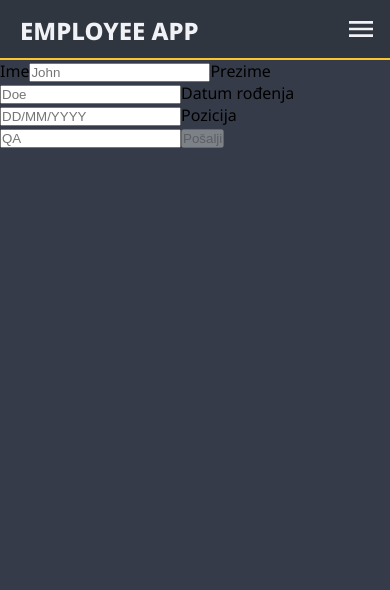
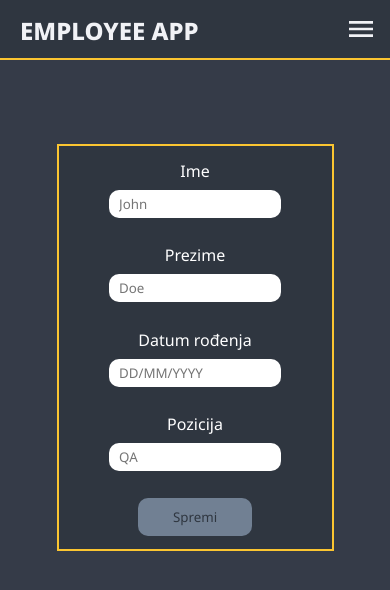
Before and after one commit to Shiftyhead2/angular-employee-app, an Angular app: page /employee-form in a window 390 px wide. Shown: the top 590 px of the page. Built offline with nearby package versions, Linux system fonts and the light colour scheme.

Commit message:
Finalized the styling of the app

```diff
--- a/src/app/employee-form/employee-form.component.css
+++ b/src/app/employee-form/employee-form.component.css
@@ -0,0 +1,109 @@
+.employeeForm
+{
+  width: 100%;
+  height: 980px;
+  display: flex;
+  align-items: center;
+  justify-content: center;
+}
+
+.employeeForm form{
+  height: 60%;
+  display: grid;
+  place-items: center;
+  width: 30%;
+  background-color: var(--dark);
+  color: var(--light);
+  outline: 2px solid var(--outline);
+  font-size: 1rem;
+}
+
+.employeeForm .form-wrapper
+{
+  display: grid;
+  text-align: center;
+  gap:0.5rem;
+}
+
+.employeeForm .employeeForm:not(button)
+{
+  width: 50%;
+}
+
+.error{
+  font-size: 0.65rem;
+  color:red;
+}
+
+.employeeForm input
+{
+  font-family: inherit;
+  outline:none;
+  background-color: var(--light);
+  border: none;
+  border-radius: 10px;
+  padding: 5px 10px;
+  transition: 0.25s ease-out;
+}
+
+.employeeForm input:hover,
+.employeeForm input:focus
+{
+
+  outline:3px solid var(--active);
+}
+
+.employeeForm input.invalid
+{
+  outline:3px solid red;
+}
+
+
+
+.employeeForm button{
+  padding: 10px 35px;
+  font-family: inherit;
+  border: none;
+  border-radius: 10px;
+  background-color: var(--primary);
+  color:var(--grey);
+  cursor: pointer;
+  pointer-events: all;
+}
+
+.employeeForm button:disabled
+{
+  background-color: var(--disabled);
+  cursor: default;
+  pointer-events: none;
+  color:var(--dark);
+}
+
+.employeeForm button:hover
+{
+  background-color: var(--primary-hovered);
+  color:var(--light);
+}
+
+
+@media (max-width:900px)
+{
+  .employeeForm
+  {
+    height: 620px;
+  }
+}
+
+@media (max-width:530px)
+{
+  .employeeForm
+  {
+    height: 575px;
+  }
+
+  .employeeForm form
+  {
+    width: 70%;
+    height: 70%;
+  }
+}
--- a/src/app/employee-form/employee-form.component.html
+++ b/src/app/employee-form/employee-form.component.html
@@ -1,35 +1,89 @@
 <section class="employeeForm">
   <form [formGroup]="employeeForm" (ngSubmit)="onSubmit()">
+    <div class="form-wrapper">
       <label for="firstName">Ime</label>
       <input
         id="firstName"
         type="text"
         formControlName="firstName"
         placeholder="John"
+        [class.invalid]="
+          firstName?.invalid && (firstName?.dirty || firstName?.touched)
+        "
       />
+      <span class="error" *ngIf="firstName?.touched || firstName?.dirty">
+        <ng-container *ngIf="firstName?.hasError('required')">
+          Ovo polje je potrebno!
+        </ng-container>
+        <ng-container *ngIf="firstName?.hasError('minlength')">
+          Ime mora imati najmanje 2 znaka!
+        </ng-container>
+      </span>
+    </div>
+    <div class="form-wrapper">
       <label for="lastName">Prezime</label>
       <input
         id="lastName"
         type="text"
         formControlName="lastName"
         placeholder="Doe"
+        [class.invalid]="
+          lastName?.invalid && (lastName?.dirty || lastName?.touched)
+        "
       />
+      <span class="error" *ngIf="lastName?.touched || lastName?.dirty">
+        <ng-container *ngIf="lastName?.hasError('required')">
+          Ovo polje je potrebno!
+        </ng-container>
+        <ng-container *ngIf="lastName?.hasError('minlength')">
+          Prezime mora imati najmanje 2 znaka!
+        </ng-container>
+      </span>
+    </div>
+    <div class="form-wrapper">
       <label for="dateOfBirth">Datum rođenja</label>
       <input
         id="dateOfBirth"
         type="text"
         formControlName="dateOfBirth"
         placeholder="DD/MM/YYYY"
+        [class.invalid]="
+          dateOfBirth?.invalid && (dateOfBirth?.dirty || dateOfBirth?.touched)
+        "
       />
+      <span class="error" *ngIf="dateOfBirth?.touched || dateOfBirth?.dirty">
+        <ng-container *ngIf="dateOfBirth?.hasError('required')">
+          Ovo polje je potrebno!
+        </ng-container>
+        <ng-container *ngIf="dateOfBirth?.hasError('minlength')">
+          Datum mora biti u točnom formatu!
+        </ng-container>
+      </span>
+    </div>
+    <div class="form-wrapper">
       <label for="jobTitle">Pozicija</label>
       <input
         id="jobTitle"
         type="text"
         formControlName="jobTitle"
         placeholder="QA"
+        [class.invalid]="
+          jobTitle?.invalid && (jobTitle?.dirty || jobTitle?.touched)
+        "
       />
+      <span class="error" *ngIf="jobTitle?.touched || jobTitle?.dirty">
+        <ng-container *ngIf="jobTitle?.hasError('required')">
+          Ovo polje je potrebno!
+        </ng-container>
+        <ng-container *ngIf="jobTitle?.hasError('minlength')">
+          Pozicija mora imati najmanje 2 znaka!
+        </ng-container>
+      </span>
+    </div>
+    <div class="form-wrapper">
       <button type="submit" class="button" [disabled]="employeeForm.invalid">
-      Pošalji
+        Spremi
       </button>
+    </div>
   </form>
 </section>
--- a/src/app/employee-form/employee-form.component.ts
+++ b/src/app/employee-form/employee-form.component.ts
@@ -24,7 +24,23 @@ export class EmployeeFormComponent {
   }
 
   onSubmit(): void {
-    console.log('Submitted form:', this.employeeForm.value);
+    console.log(`Submitted form:\nIme:${this.employeeForm.value.firstName} ${this.employeeForm.value.lastName}\nGodina rođenja:${this.employeeForm.value.dateOfBirth}\nPozicija:${this.employeeForm.value.jobTitle}`);
     this.employeeForm.reset();
   }
+
+  get firstName() {
+    return this.employeeForm.get('firstName');
+  }
+
+  get lastName() {
+    return this.employeeForm.get('lastName');
+  }
+
+  get dateOfBirth() {
+    return this.employeeForm.get('dateOfBirth');
+  }
+
+  get jobTitle() {
+    return this.employeeForm.get('jobTitle');
+  }
 }
--- a/src/app/employee-listing/employee-listing.component.css
+++ b/src/app/employee-listing/employee-listing.component.css
@@ -20,7 +20,6 @@
 .employee-listing:hover
 {
   outline: 2px solid var(--outline);
-  transform: scale(1.01);
 }
 
 @media (max-width:665px)
--- a/src/app/home/home.component.css
+++ b/src/app/home/home.component.css
@@ -58,9 +58,8 @@ label{
   width:350px;
   font-family: inherit;
   padding: 5px 35px;
-  outline: none;
+  outline: 3px solid transparent;;
   border: none;
-  border: 3px solid transparent;
   background-color: var(--light);
   border-radius: 10px;
   transition: all 0.25s ease-out;
@@ -69,7 +68,7 @@ label{
 .form-input-container input:focus,
 .form-input-container input:hover
 {
-  border: 3px solid var(--active);
+  outline: 3px solid var(--active);
 }
 
 .form-input-container svg
@@ -77,7 +76,7 @@ label{
   position: absolute;
   right:5px;
   fill: var(--dark);
-  top:8px;
+  top:5px;
 }
 
 .form-dropdown-container
@@ -143,6 +142,7 @@ label{
     font-size: 0.80rem;
   }
 
+
   label{
     font-size: 0.85rem;
   }
```
Lines whose indentation alone changed are shown as unchanged.
